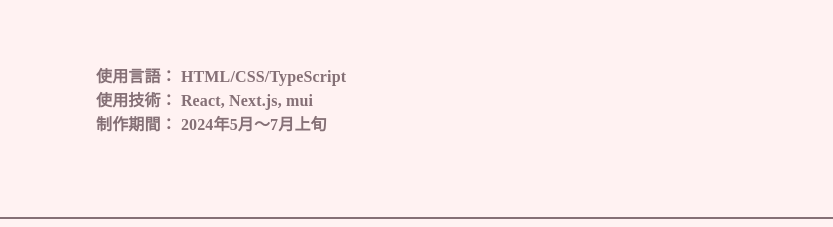
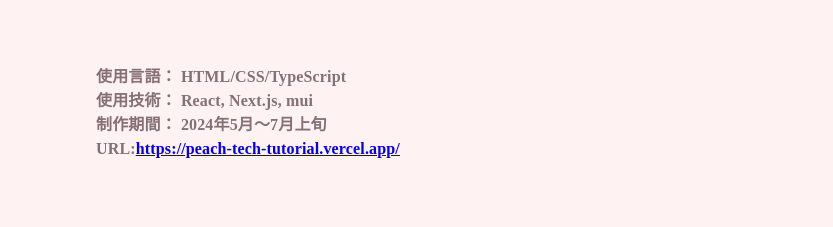
Before and after one commit to chiikawasaki/portfolio, a Next.js app: page /PeachTechTutorial in a window 1280 px wide. Shown: the part 1280-1507 px from the top of the page, without its empty margins (224-1057 px from the left). Built offline with nearby package versions, Linux system fonts and the light colour scheme; a web font is replaced by a local one.

Commit message:
【修正】作品ページにデプロイ先のリンクを追加

```diff
--- a/src/app/MyPortfolio/page.tsx
+++ b/src/app/MyPortfolio/page.tsx
@@ -17,6 +17,7 @@ const MyPortfolio = () => {
           language=" HTML/CSS/TypeScript"
           skill=" React, Next.js, mui"
           term=" 2024年6月～7月上旬"
+          link="https://saki-motoji-portfolio.vercel.app/"
         />
         <Box
           bgcolor={"#fff2f2"}
--- a/src/app/PeachTechTutorial/page.tsx
+++ b/src/app/PeachTechTutorial/page.tsx
@@ -19,6 +19,7 @@ const PeachTechTutorial = () => {
           language=" HTML/CSS/TypeScript"
           skill=" React, Next.js, mui"
           term=" 2024年5月～7月上旬"
+          link="https://peach-tech-tutorial.vercel.app/"
         />
         <Box
           bgcolor={"#fff2f2"}
--- a/src/app/component/portfolio-page-first-view.tsx
+++ b/src/app/component/portfolio-page-first-view.tsx
@@ -1,6 +1,7 @@
 import { Box, Typography } from "@mui/material";
 import MenuTypography from "./menu-button";
 import MotojiSaki from "./motoji-saki";
+import Link from "next/link";
 
 type PortfolioPageFristViewProps = {
   title: string;
@@ -9,6 +10,7 @@ type PortfolioPageFristViewProps = {
   language: string;
   skill: string;
   term: string;
+  link: string;
 };
 
 const PortfolioPageFristView: React.FC<PortfolioPageFristViewProps> = ({
@@ -18,6 +20,7 @@ const PortfolioPageFristView: React.FC<PortfolioPageFristViewProps> = ({
   language,
   skill,
   term,
+  link,
 }) => {
   return (
     <>
@@ -120,6 +123,16 @@ const PortfolioPageFristView: React.FC<PortfolioPageFristViewProps> = ({
           >
             制作期間：{term}
           </Typography>
+          <Typography
+            color={"#857076"}
+            fontFamily={"Noto Serif JP"}
+            sx={{ fontOpticalSizing: "auto" }}
+            fontStyle={"normal"}
+            fontWeight={"bold"}
+          >
+            URL:
+            <Link href={link}>{link}</Link>
+          </Typography>
         </Box>
       </Box>
       <Box
```
